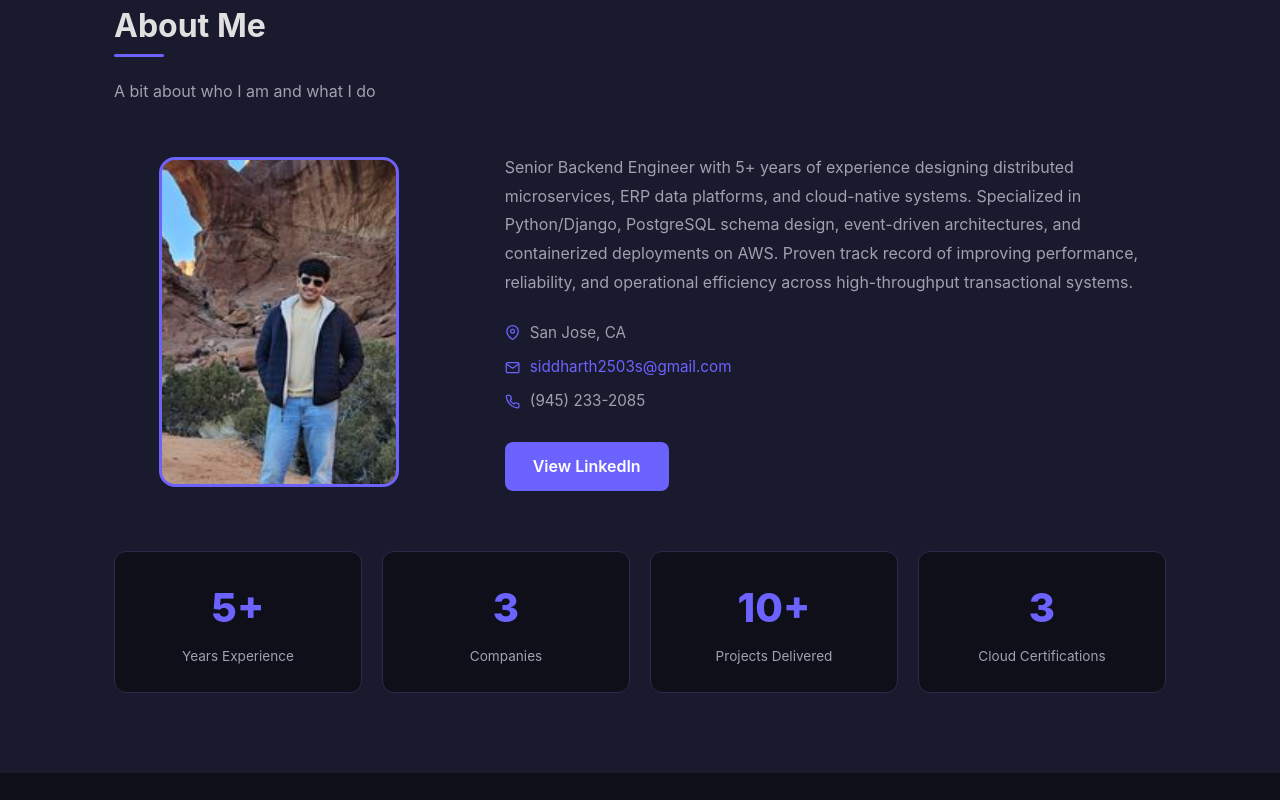
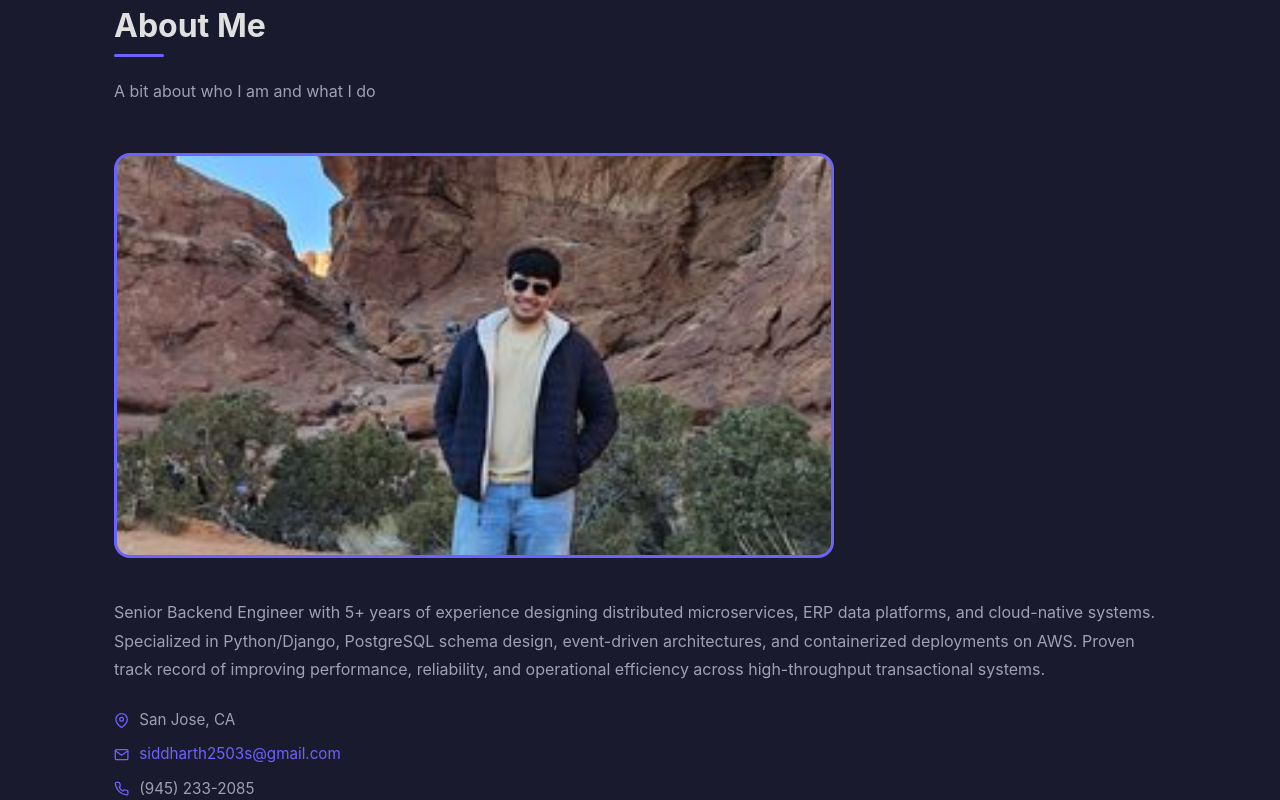
Before and after one commit to siddharth-01/portfolio, a React (Vite) app: page / in a window 1280 px wide. Shown: the part 880-1680 px from the top of the page. Built offline with nearby package versions, Linux system fonts and the light colour scheme.

Commit message:
Profile photo: 720x405 (16:9), full-width stacked layout

```diff
--- a/src/components/About.css
+++ b/src/components/About.css
@@ -3,10 +3,10 @@
 }
 
 .about-grid {
-  display: grid;
-  grid-template-columns: 1fr 2fr;
-  gap: 60px;
-  align-items: center;
+  display: flex;
+  flex-direction: column;
+  gap: 40px;
+  align-items: flex-start;
   margin-bottom: 60px;
 }
 
@@ -17,8 +17,8 @@
 }
 
 .about-avatar {
-  width: 240px;
-  height: 330px;
+  width: 720px;
+  height: 405px;
   border-radius: 16px;
   background: linear-gradient(135deg, var(--primary), var(--accent));
   display: flex;
@@ -38,7 +38,7 @@
   height: 100%;
   object-fit: cover;
   object-position: center center;
-  transform: rotate(90deg) scale(1.6);
+  transform: rotate(90deg) scale(2.2);
 }
 
 .about-glow {
```
